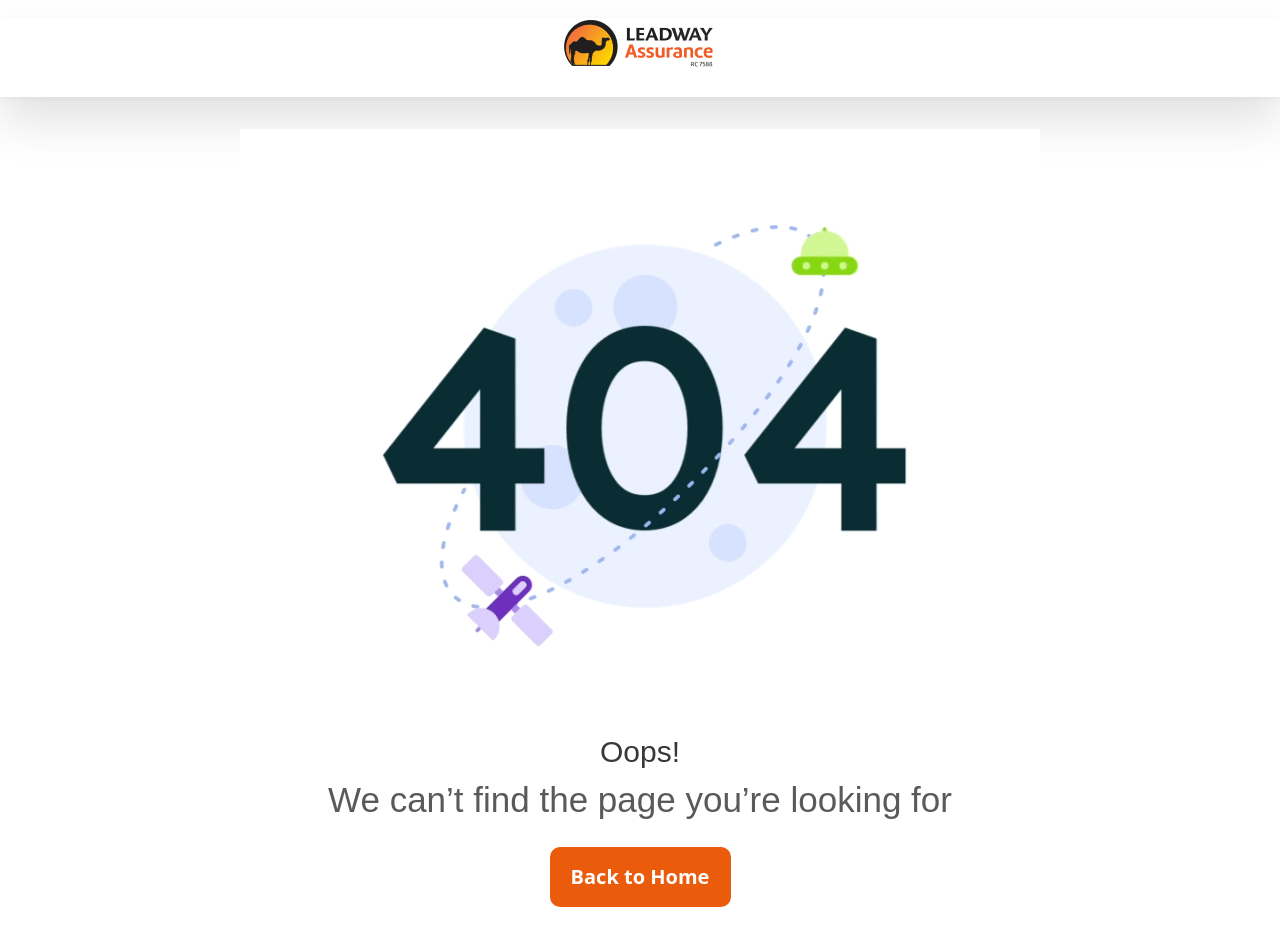
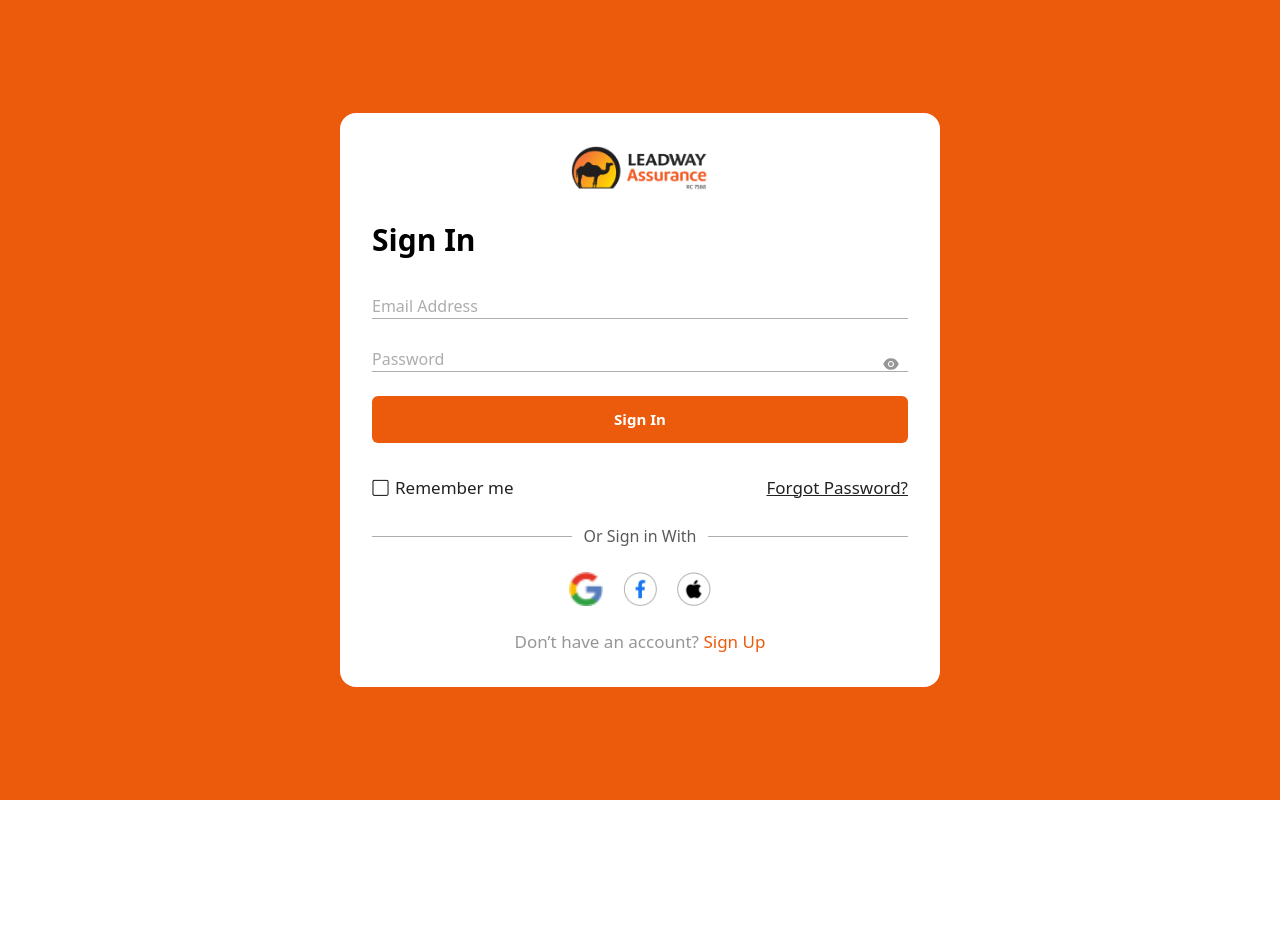
Before and after one commit to idowu113910/Leadway-Frontend, a React (Vite) app: page /login in a window 1280 px wide. Shown: the top 946 px of the page. After the commit the page ends 800 px from the top, so only its background shows below. Built offline with nearby package versions, Linux system fonts and the light colour scheme.

Commit message:
Fix Login and SignUp

```diff
--- a/src/App.jsx
+++ b/src/App.jsx
@@ -6,7 +6,7 @@ import Contact from "./pages/ContactUs";
 import Blog from "./pages/Blog";
 import Error from "./pages/Error";
 import RootLayout from "./layout/RootLayout";
-import Signin from "./pages/Signin";
+import Login from "./pages/Login";
 import SignUp from "./pages/SignUp";
 import { Toaster } from "react-hot-toast";
 import VerifiedSuccess from "./pages/VerifiedSuccess";
@@ -33,7 +33,7 @@ function App() {
             </Route>
 
             <Route path="/signup" element={<SignUp />} />
-            <Route path="/signin" element={<Signin />} />
+            <Route path="/login" element={<Login />} />
 
             <Route path="/verify" element={<Verify />} />
 
--- a/src/context/UserContext.jsx
+++ b/src/context/UserContext.jsx
@@ -16,7 +16,7 @@ export const UserProvider = ({ children }) => {
   const logout = (navigate) => {
     setUser(null);
     localStorage.removeItem("user");
-    navigate("/Signin");
+    navigate("/login");
   };
 
   return (
--- a/src/pages/Signin.jsx
+++ b/src/pages/Login.jsx
@@ -1,6 +1,6 @@
-import React from "react";
+import React, { useEffect } from "react";
 import lead from "../assets/lead3.png";
-import { Link, useNavigate } from "react-router-dom";
+import { Link, useLocation, useNavigate } from "react-router-dom";
 import goo from "../assets/google.png";
 import fb from "../assets/facebook.png";
 import app from "../assets/apple.png";
@@ -10,11 +10,33 @@ import { useState } from "react";
 
 const Signin = () => {
   const navigate = useNavigate();
+  const location = useLocation();
 
   const [email, setEmail] = useState("");
   const [password, setPassword] = useState("");
   const [showPassword, setShowPassword] = useState(false);
   const [message, setMessage] = useState("");
+  const [messageType, setMessageType] = useState("");
+
+  useEffect(() => {
+    // Check for verification success message from URL parameters
+    const urlParams = new URLSearchParams(location.search);
+    const verified = urlParams.get("verified");
+    const emailFromUrl = urlParams.get("email");
+    const error = urlParams.get("error");
+
+    if (verified === "true") {
+      setMessage(`${emailFromUrl} verified successfully! You can now login.`);
+      setMessageType("success");
+      // Pre-fill email field if available
+      if (emailFromUrl) {
+        setEmail(emailFromUrl);
+      }
+    } else if (error === "invalid_token") {
+      setMessage("Verification failed. Invalid or expired token.");
+      setMessageType("error");
+    }
+  }, [location]);
 
   const handleSignIn = async (e) => {
     e.preventDefault();
@@ -100,7 +122,18 @@ const Signin = () => {
             </div>
           </div>
 
-          {message && <p className="text-center text-red-500">{message}</p>}
+          {/* Message Display */}
+          {message && (
+            <p
+              className={`text-center font-medium ${
+                messageType === "success"
+                  ? "text-green-600 bg-green-50 py-2 px-4 rounded-md border border-green-200"
+                  : "text-red-500"
+              }`}
+            >
+              {message}
+            </p>
+          )}
 
           {/* Button */}
           <button
--- a/src/pages/SignUp.jsx
+++ b/src/pages/SignUp.jsx
@@ -167,7 +167,7 @@ const SignUp = () => {
         <div className="mt-4 flex justify-center">
           <p className="text-sm md:text-[17px] font-medium text-[#969696] text-center">
             Already have an account?{" "}
-            <Link className="text-[#EA5B0C] cursor-pointer" to="/Signin">
+            <Link className="text-[#EA5B0C] cursor-pointer" to="/login">
               Sign In
             </Link>
           </p>
```
